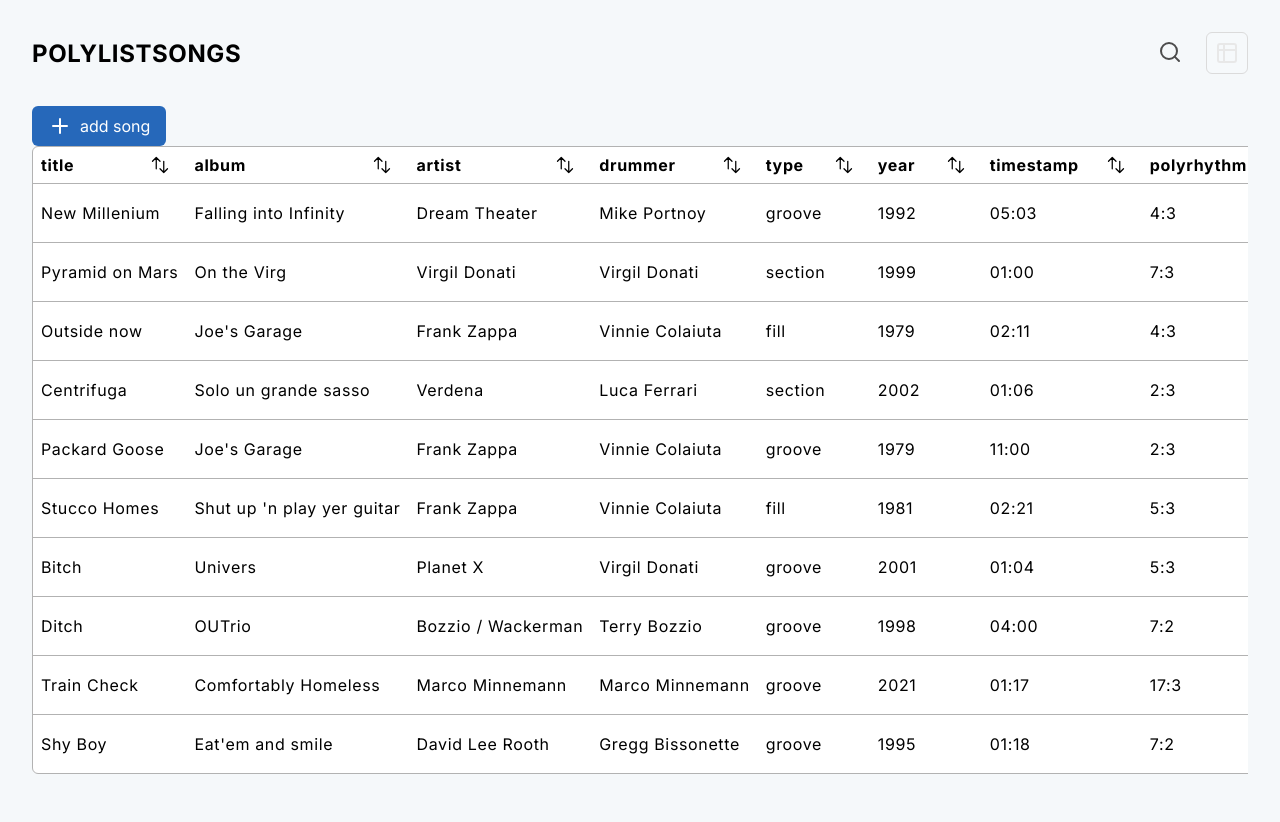
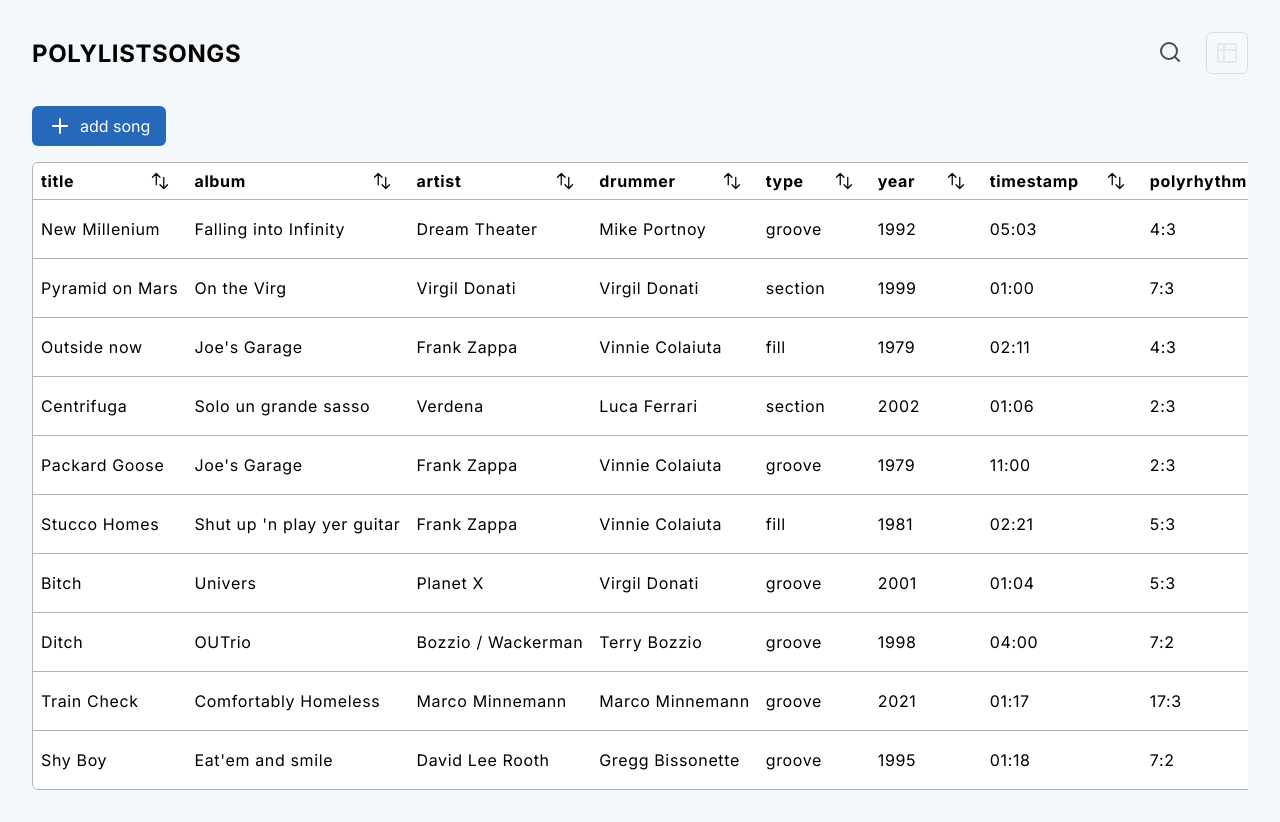
Before and after one commit to MarcoMaz/polylistsongs, a Next.js app: page / in a window 1280 px wide. Built offline with nearby package versions, Linux system fonts and the light colour scheme.

Commit message:
- fix add song

```diff
--- a/src/app/page.tsx
+++ b/src/app/page.tsx
@@ -44,11 +44,13 @@
         <>
           <Button
             type="button"
+            additionalClassnames={["add-song"]}
             icon="plus"
             label={addSongButton}
             variant="CTA"
             onClick={addSongButtonClick}
           />
+          <section>
             <TableSongs
               tableFields={tableFields}
               songs={songs}
@@ -56,6 +58,7 @@
               setSelectedSong={setSelectedSong}
               setIsDialogOpen={setIsDialogOpen}
             />
+          </section>
           <Dialog isOpen={isDialogOpen} onClose={closeDialog}>
             {selectedSong ? (
               <FormEditSong
--- a/src/components/TableFeature/Container/TableSongs/TableSongs.scss
+++ b/src/components/TableFeature/Container/TableSongs/TableSongs.scss
@@ -55,7 +55,5 @@
 }
 
 /// TODO
-/// Buttons styling (default, integrated, cta, warning)
-/// Add disabled variant and both view buttons
 ///
 /// Fix Dialog and names on top
--- a/src/styles/basics.scss
+++ b/src/styles/basics.scss
@@ -59,6 +59,10 @@
   grid-area: main;
   grid-column: span 9;
   grid-row: span 10;
+  // overflow-x: scroll;
+}
+
+section {
   overflow-x: scroll;
 }
 
@@ -97,3 +101,7 @@
     }
   }
 }
+
+.add-song {
+  margin-bottom: 1rem;
+}
```
Lines whose indentation alone changed are shown as unchanged.
